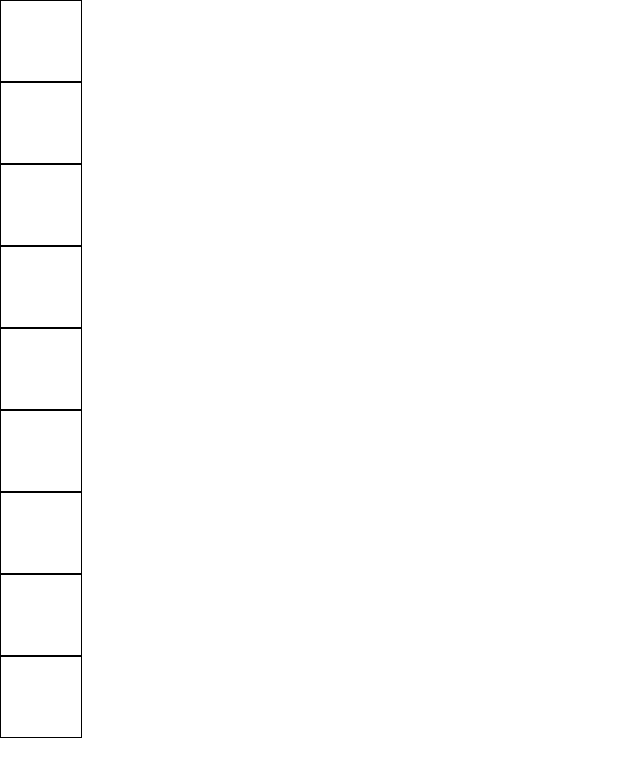
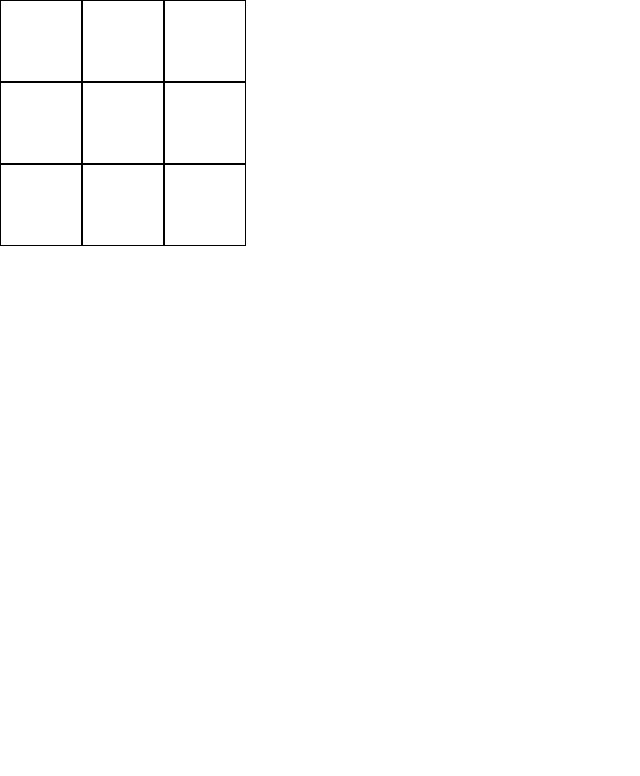
Before and after one commit to davey-e/react_noughts_and_crosses_lab, a React (Create React App) app: page / in a window 1280 px wide. Shown: the top 776 px of the page, without its empty margins (0-640 px from the left). Built offline with nearby package versions, Linux system fonts and the light colour scheme.

Commit message:
Added Row component and refactored so that squares are in rows and set css to flex so that the squares are in a 3x3 grid

```diff
--- /dev/null
+++ b/src/components/Row.css
@@ -0,0 +1,3 @@
+.row{
+    display: flex;
+}
--- /dev/null
+++ b/src/components/Row.js
@@ -0,0 +1,19 @@
+import React from 'react';
+import Square from './Square.js';
+import './Row.css';
+
+const Row = (props) => {
+
+    const squareElements = props.squares.map((square, index) => {
+        return <Square key={index} colour={square.colour} />
+    })
+
+    return(
+        <div className="row" id={`row-${props.rowNumber}`}>
+            {squareElements}
+        </div>
+    )
+
+}
+
+export default Row;
--- /dev/null
+++ b/src/containers/Board.css
@@ -0,0 +1,5 @@
+.board{
+    display: block;
+    width: 50%;
+    margin: auto;
+}
--- a/src/containers/Board.js
+++ b/src/containers/Board.js
@@ -1,37 +1,43 @@
 import React, {Component} from 'react';
-import Square from '../components/Square.js';
+import Row from '../components/Row.js';
 class Board extends Component{
 
     constructor(props){
         super(props);
         this.state= {
-            squares: []
+            rows: []
         }
     }
 
     componentDidMount(){
-        this.populateSquares();
+        this.populateRows();
     }
 
-    populateSquares(){
-        const newSquares = [];
-        for(let i=0; i<9; i++){
+    populateRows(){
+        const newRows = [];
+        for(let i=0; i<3; i++){
+            const row = [];
             const square = {
                 colour: "white-square"
             }
-            newSquares.push(square);
+            row.push(square);
+            row.push(square);
+            row.push(square);
+            newRows.push(row);
         }
-        this.setState({squares: newSquares});
+        this.setState({rows: newRows});
     }
 
     render(){
 
-        const squareElements = this.state.squares.map((square, index) => {
-            return <Square key={index} colour={square.colour} />
+        const rowElements = this.state.rows.map((rowSquares, index) => {
+            return <Row key={index} squares={rowSquares} rowNumber={index} />
         })
 
         return(
-            squareElements
+            <div className="board">
+                {rowElements}
+            </div>
         )
     }
 
--- a/src/index.css
+++ b/src/index.css
@@ -1,5 +1,10 @@
-body {
+html{
+  width: 100%;
+}
+
+body{
   margin: 0;
   padding: 0;
   font-family: sans-serif;
+  width: 100%;
 }
```
